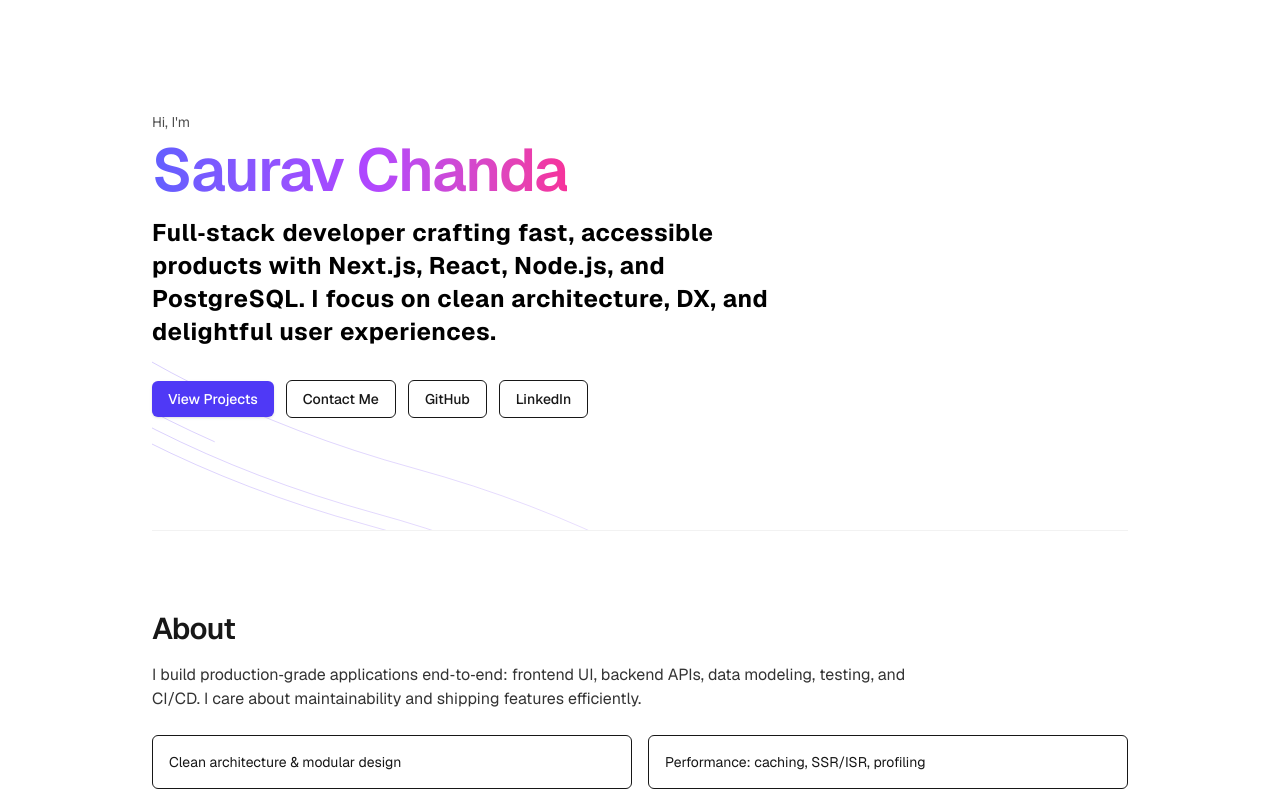
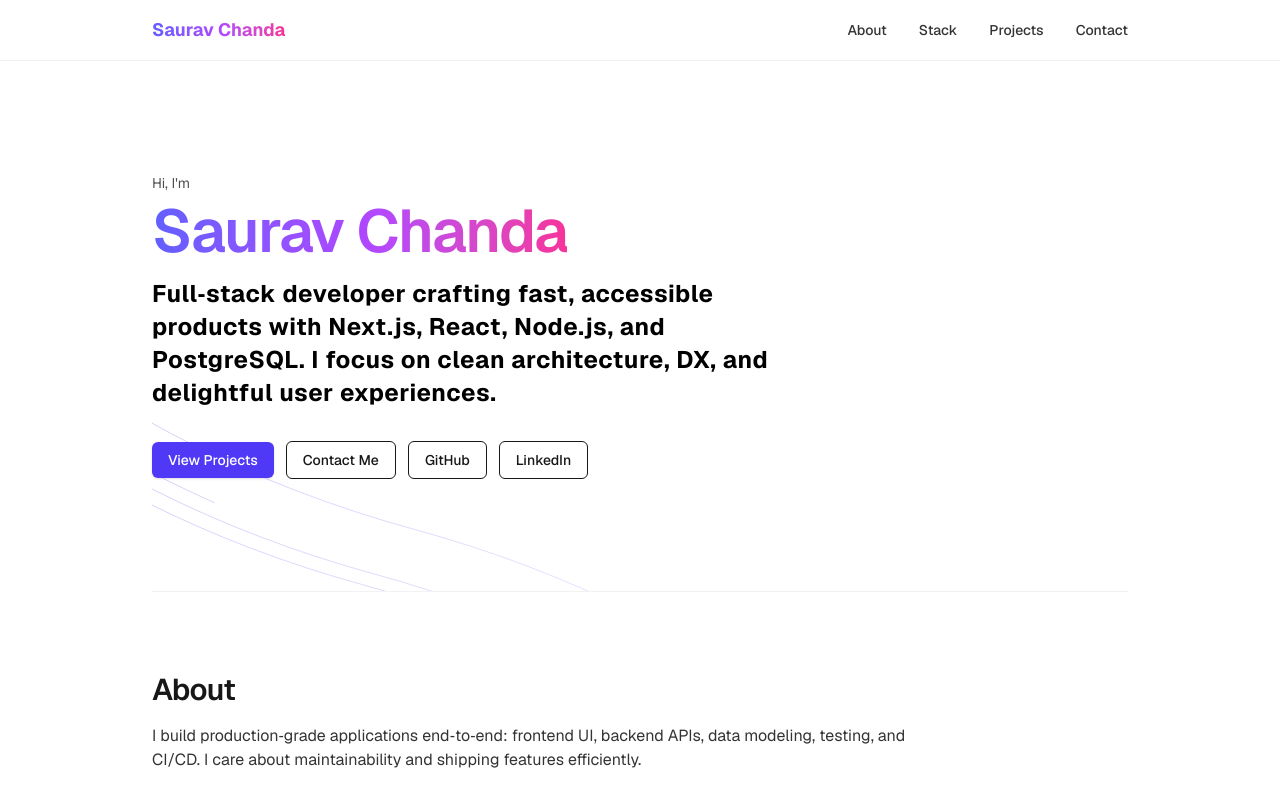
Before and after one commit to SauravChanda/Portfolio-website, a Next.js app: page / in a window 1280 px wide. Shown: the top 794 px of the page. Built offline with nearby package versions, Linux system fonts and the light colour scheme.

Commit message:
refactor(ui): replace floating nav with sticky navbar component
The floating navigation was replaced with a more conventional sticky navbar at the top of the page. The new navbar includes smooth animations and better visual hierarchy while maintaining the same navigation functionality.

```diff
--- a/src/app/page.tsx
+++ b/src/app/page.tsx
@@ -1,5 +1,5 @@
 "use client";
-import { FloatingNav } from "@/components/ui/floating-navbar";
+import { Navbar } from "@/components/ui/navbar";
 import { HeroSection } from "@/components/sections/hero-section";
 import { AboutSection } from "@/components/sections/about-section";
 import { TechStackSection } from "@/components/sections/tech-stack-section";
@@ -16,8 +16,8 @@ const navItems = [
 
 export default function Home() {
   return (
-    <div className="min-h-screen bg-background text-foreground relative">
-      <FloatingNav navItems={navItems} />
+    <div className="min-h-screen bg-background text-foreground">
+      <Navbar navItems={navItems} />
 
       <main id="home" className="mx-auto max-w-5xl px-6">
         <HeroSection />
--- /dev/null
+++ b/src/components/ui/navbar.tsx
@@ -0,0 +1,48 @@
+"use client";
+import { motion } from "framer-motion";
+
+interface NavItem {
+  name: string;
+  link: string;
+}
+
+interface NavbarProps {
+  navItems: NavItem[];
+}
+
+export function Navbar({ navItems }: NavbarProps) {
+  return (
+    <header className="sticky top-0 z-50 bg-background/80 backdrop-blur-md border-b border-black/5 dark:border-white/10">
+      <nav className="mx-auto max-w-5xl px-6 py-4 flex items-center justify-between">
+        <motion.a
+          href="#home"
+          className="text-lg font-bold bg-clip-text text-transparent bg-gradient-to-r from-indigo-500 via-purple-500 to-pink-500"
+          whileHover={{ scale: 1.05 }}
+          whileTap={{ scale: 0.95 }}
+        >
+          Saurav Chanda
+        </motion.a>
+
+        <ul className="flex items-center gap-8 text-sm font-medium">
+          {navItems.map((item, index) => (
+            <motion.li
+              key={item.name}
+              initial={{ opacity: 0, y: -10 }}
+              animate={{ opacity: 1, y: 0 }}
+              transition={{ duration: 0.3, delay: index * 0.1 }}
+            >
+              <motion.a
+                href={item.link}
+                className="text-black/80 dark:text-white/80 hover:text-indigo-600 dark:hover:text-indigo-400 transition-colors duration-200"
+                whileHover={{ y: -2 }}
+                whileTap={{ y: 0 }}
+              >
+                {item.name}
+              </motion.a>
+            </motion.li>
+          ))}
+        </ul>
+      </nav>
+    </header>
+  );
+}
```
